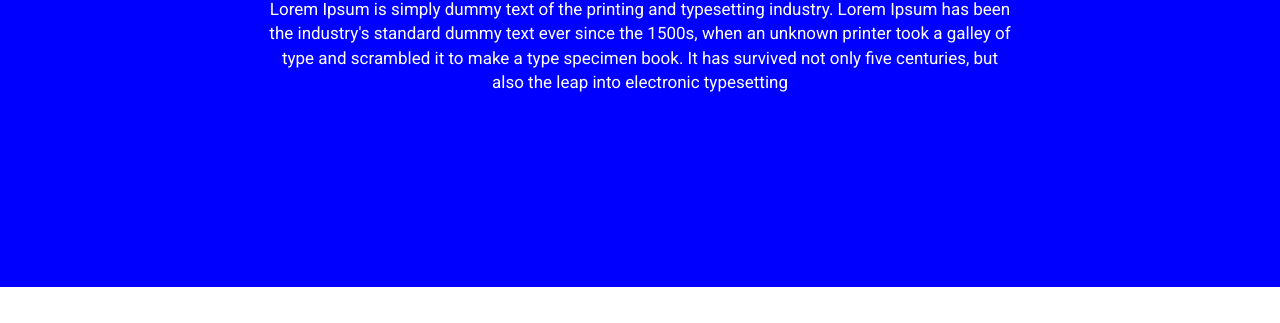
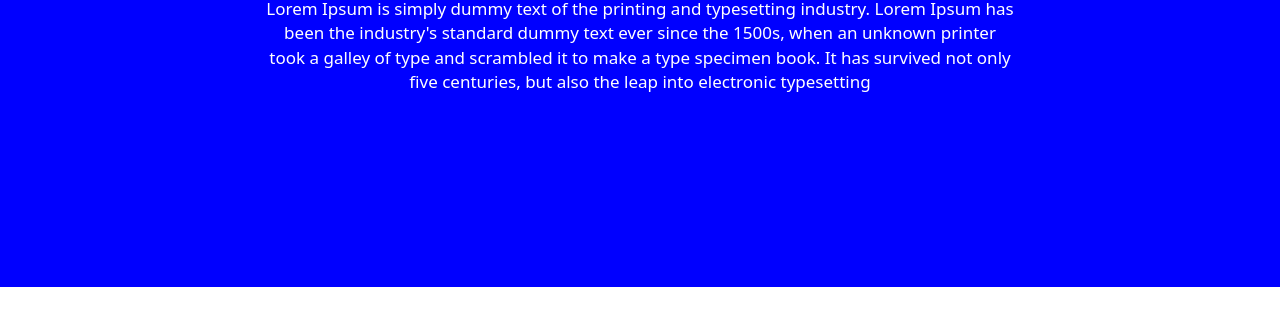
Before and after one commit to Husan-Nematullaev/first-pages, a plain HTML site: page index.html in a window 1280 px wide. Shown: the part 263-586 px from the top of the page. Drawn offline with Linux system fonts and the light colour scheme.

Commit message:
Update style.css

```diff
--- a/css/style.css
+++ b/css/style.css
@@ -5,6 +5,10 @@
 
 
 /* Typography CSS */
+
+* {
+	font-family: sans, sans-serif !important;
+}
 
 body
 {
```
